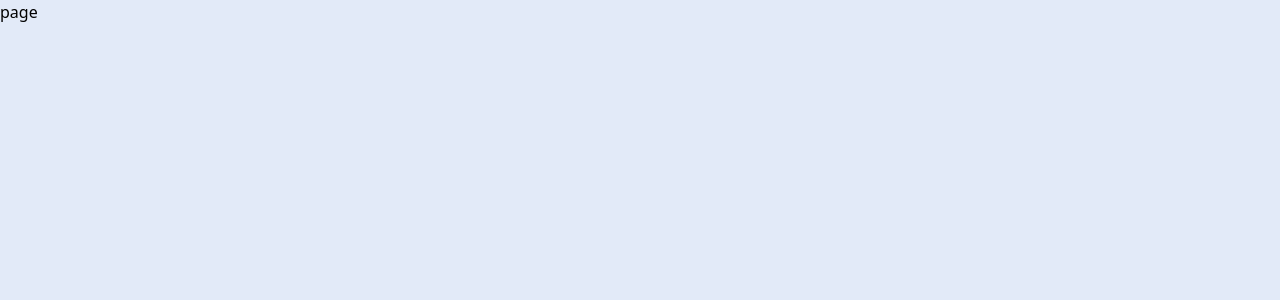
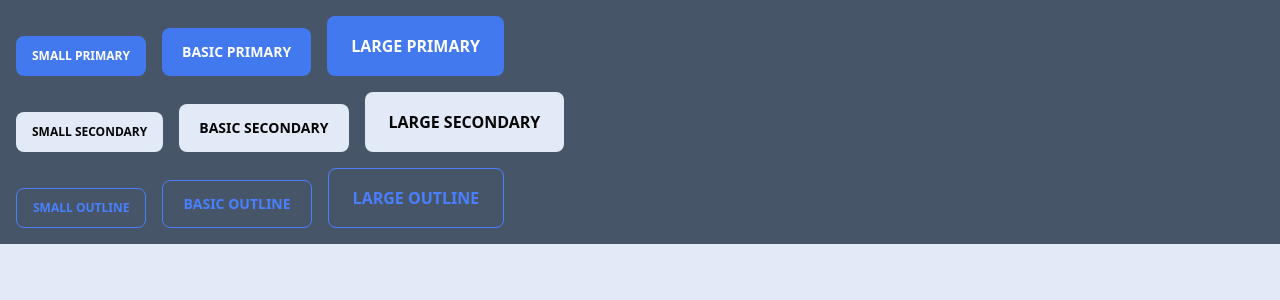
Before and after one commit to devping-kr/NNplanner-FE, a Next.js app: page /woorim in a window 1280 px wide. Shown: the top 300 px of the page. Built offline with nearby package versions, Linux system fonts and the light colour scheme.

Commit message:
Feat: test 페이지에 Button 컴포넌트들 적용

```diff
--- a/src/app/woorim/page.tsx
+++ b/src/app/woorim/page.tsx
@@ -1,5 +1,49 @@
+'use client';
+
+import {
+  OutlineButton,
+  PrimaryButton,
+  SecondaryButton,
+} from '@/components/Button/Button';
+
 const page = () => {
-  return <div>page</div>;
+  return (
+    <div className='flex flex-col gap-4 p-4 bg-slate-600 w-full h-full'>
+      <div className='flex gap-4 items-end'>
+        <PrimaryButton size='small' width='fit'>
+          SMALL PRIMARY
+        </PrimaryButton>
+        <PrimaryButton size='basic' width='fit'>
+          BASIC PRIMARY
+        </PrimaryButton>
+        <PrimaryButton size='large' width='fit'>
+          LARGE PRIMARY
+        </PrimaryButton>
+      </div>
+      <div className='flex gap-4 items-end'>
+        <SecondaryButton size='small' width='fit'>
+          SMALL SECONDARY
+        </SecondaryButton>
+        <SecondaryButton size='basic' width='fit'>
+          BASIC SECONDARY
+        </SecondaryButton>
+        <SecondaryButton size='large' width='fit'>
+          LARGE SECONDARY
+        </SecondaryButton>
+      </div>
+      <div className='flex gap-4 items-end'>
+        <OutlineButton size='small' width='fit'>
+          SMALL OUTLINE
+        </OutlineButton>
+        <OutlineButton size='basic' width='fit'>
+          BASIC OUTLINE
+        </OutlineButton>
+        <OutlineButton size='large' width='fit'>
+          LARGE OUTLINE
+        </OutlineButton>
+      </div>
+    </div>
+  );
 };
 
 export default page;
```
